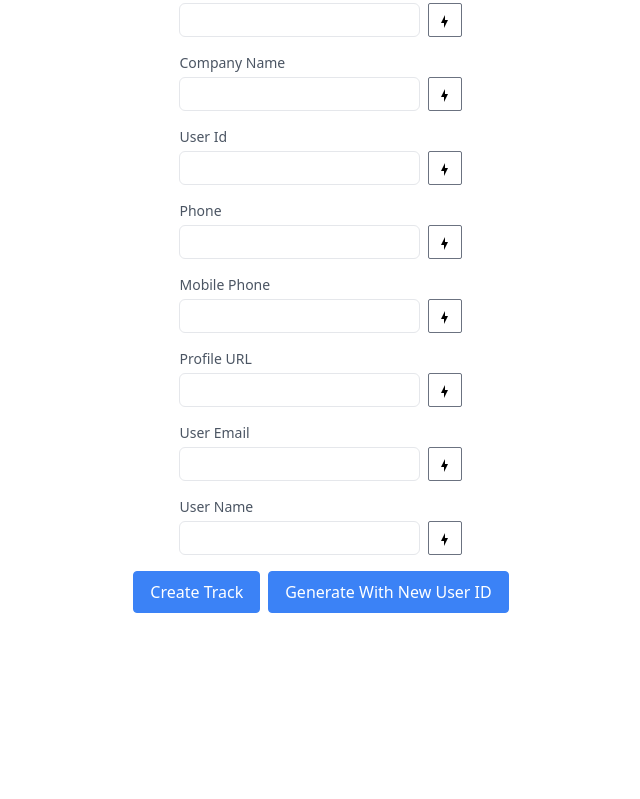
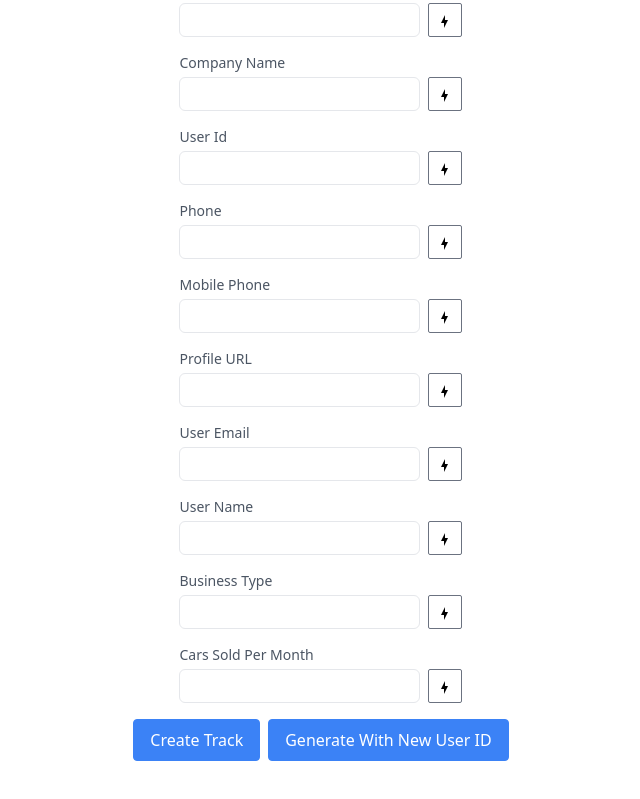
Before and after one commit to gonardfreeman/segment-test, a Next.js app: page /blc-sign-up-track in a window 1280 px wide. Shown: the part 299-1098 px from the top of the page, without its empty margins (319-959 px from the left). Before the commit the page ends 1008 px from the top, so only its background shows below. Built offline with nearby package versions, Linux system fonts and the light colour scheme.

Commit message:
business type + cars sold per month

```diff
--- a/src/data/tracks/blcSignUp.ts
+++ b/src/data/tracks/blcSignUp.ts
@@ -107,4 +107,16 @@ export const BLC_SIGN_UP_TRACK_INPUTS = [
     key: nanoid(),
     handleGenerate: () => createRandomPerson().name,
   },
+  {
+    name: "business_type",
+    label: "Business Type",
+    key: nanoid(),
+    handleGenerate: () => getRandomBusinessType(),
+  },
+  {
+    name: "cars_sold_per_month",
+    label: "Cars Sold Per Month",
+    key: nanoid(),
+    handleGenerate: () => getRandomCarsSold(),
+  },
 ];
```
